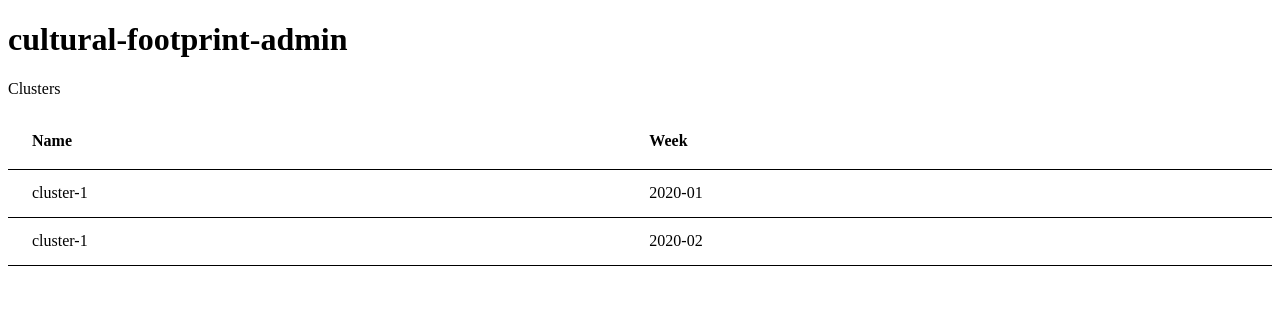
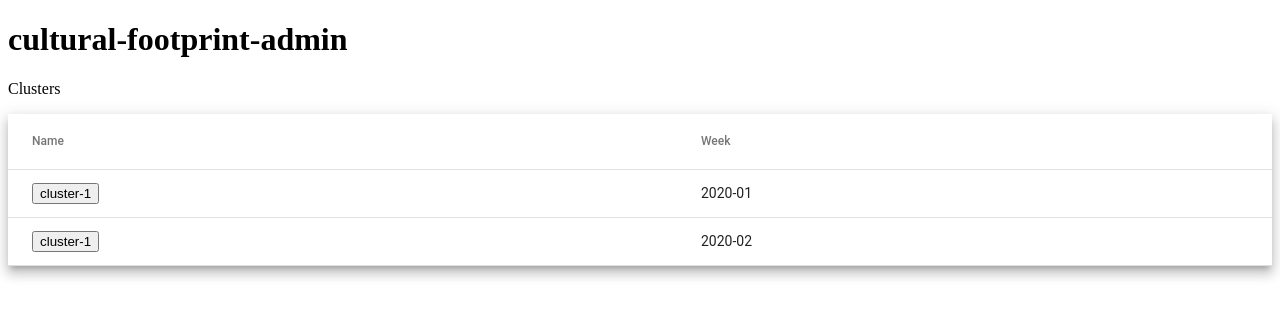
Before and after one commit to eye-dee/cultural-footprint-admin, an Angular app: page /clusters in a window 1280 px wide. Shown: the top 318 px of the page. Built offline with nearby package versions, Linux system fonts and the light colour scheme.

Commit message:
Add routing
/clusters - clusters table
/clusters/:id redirects to empty page

```diff
--- /dev/null
+++ b/src/app/app-routing.module.ts
@@ -0,0 +1,24 @@
+import {NgModule} from '@angular/core';
+import {RouterModule, Routes} from '@angular/router';
+import {ClusterViewComponent} from './cluster-view/cluster-view.component';
+import {ClustersComponent} from './clusters/clusters.component';
+
+const appRoutes: Routes = [
+  {path: 'clusters/:id', component: ClusterViewComponent},
+  {path: 'clusters', component: ClustersComponent},
+  {path: '', redirectTo: '/clusters', pathMatch: 'full'}
+];
+
+@NgModule({
+  declarations: [],
+  imports: [
+    RouterModule.forRoot(
+      appRoutes
+    )
+  ],
+  exports: [
+    RouterModule
+  ]
+})
+export class AppRoutingModule {
+}
--- a/src/app/app.component.html
+++ b/src/app/app.component.html
@@ -1,2 +1,2 @@
 <h1>{{title}}</h1>
-<app-clusters></app-clusters>
+<router-outlet></router-outlet>
--- /dev/null
+++ b/src/app/cluster-view/cluster-view.component.html
@@ -0,0 +1 @@
+<p>cluster-view works!</p>
--- /dev/null
+++ b/src/app/cluster-view/cluster-view.component.ts
@@ -0,0 +1,16 @@
+import { Component, OnInit } from '@angular/core';
+
+@Component({
+  selector: 'app-cluster-view',
+  templateUrl: './cluster-view.component.html',
+  styleUrls: ['./cluster-view.component.css']
+})
+export class ClusterViewComponent implements OnInit {
+
+  constructor() { }
+
+  ngOnInit(): void {
+    console.log('aaaaaaa');
+  }
+
+}
--- a/src/app/clusters/clusters.component.html
+++ b/src/app/clusters/clusters.component.html
@@ -4,12 +4,16 @@
 
   <ng-container matColumnDef="name">
     <th mat-header-cell *matHeaderCellDef>Name</th>
-    <td mat-cell *matCellDef="let cluster"> {{cluster.name}} </td>
+    <td mat-cell *matCellDef="let cluster">
+      <button (click)="viewCluster(cluster)">{{cluster.name}}</button>
+    </td>
   </ng-container>
 
   <ng-container matColumnDef="week">
     <th mat-header-cell *matHeaderCellDef>Week</th>
-    <td mat-cell *matCellDef="let cluster"> {{cluster.week}} </td>
+    <td mat-cell *matCellDef="let cluster">
+      {{cluster.week}}
+    </td>
   </ng-container>
 
   <tr mat-header-row *matHeaderRowDef="columnsToDisplay"></tr>
--- a/src/app/clusters/clusters.component.ts
+++ b/src/app/clusters/clusters.component.ts
@@ -1,5 +1,6 @@
 import {Component, OnInit} from '@angular/core';
 import {Cluster} from '../models/cluster';
+import {Router} from '@angular/router';
 
 @Component({
   selector: 'app-clusters',
@@ -8,15 +9,21 @@ import {Cluster} from '../models/cluster';
 })
 export class ClustersComponent implements OnInit {
   clusters: Cluster[] = [
-    {week: '2020-01', name: 'cluster-1'},
-    {week: '2020-02', name: 'cluster-1'},
+    {week: '2020-01', name: 'cluster-1', id: '1'},
+    {week: '2020-02', name: 'cluster-1', id: '2'},
   ];
   columnsToDisplay = ['name', 'week'];
 
-  constructor() {
+  constructor(
+    private router: Router
+  ) {
   }
 
   ngOnInit(): void {
   }
 
+  viewCluster(cluster: Cluster) {
+    console.log(cluster);
+    this.router.navigate([`clusters/${cluster.id}`]);
+  }
 }
--- a/src/app/models/cluster.ts
+++ b/src/app/models/cluster.ts
@@ -1,4 +1,5 @@
 export interface Cluster {
   week: string;
   name: string;
+  id: string;
 }
--- a/src/styles.css
+++ b/src/styles.css
@@ -1 +1,2 @@
 /* You can add global styles to this file, and also import other style files */
+@import '@angular/material/prebuilt-themes/deeppurple-amber.css';
```
Also changed, not shown: src/app/app.module.ts (+7 -1 lines), src/app/cluster-view/cluster-view.component.css (added), 1 other file (tests, documents, lock files or other folders).
